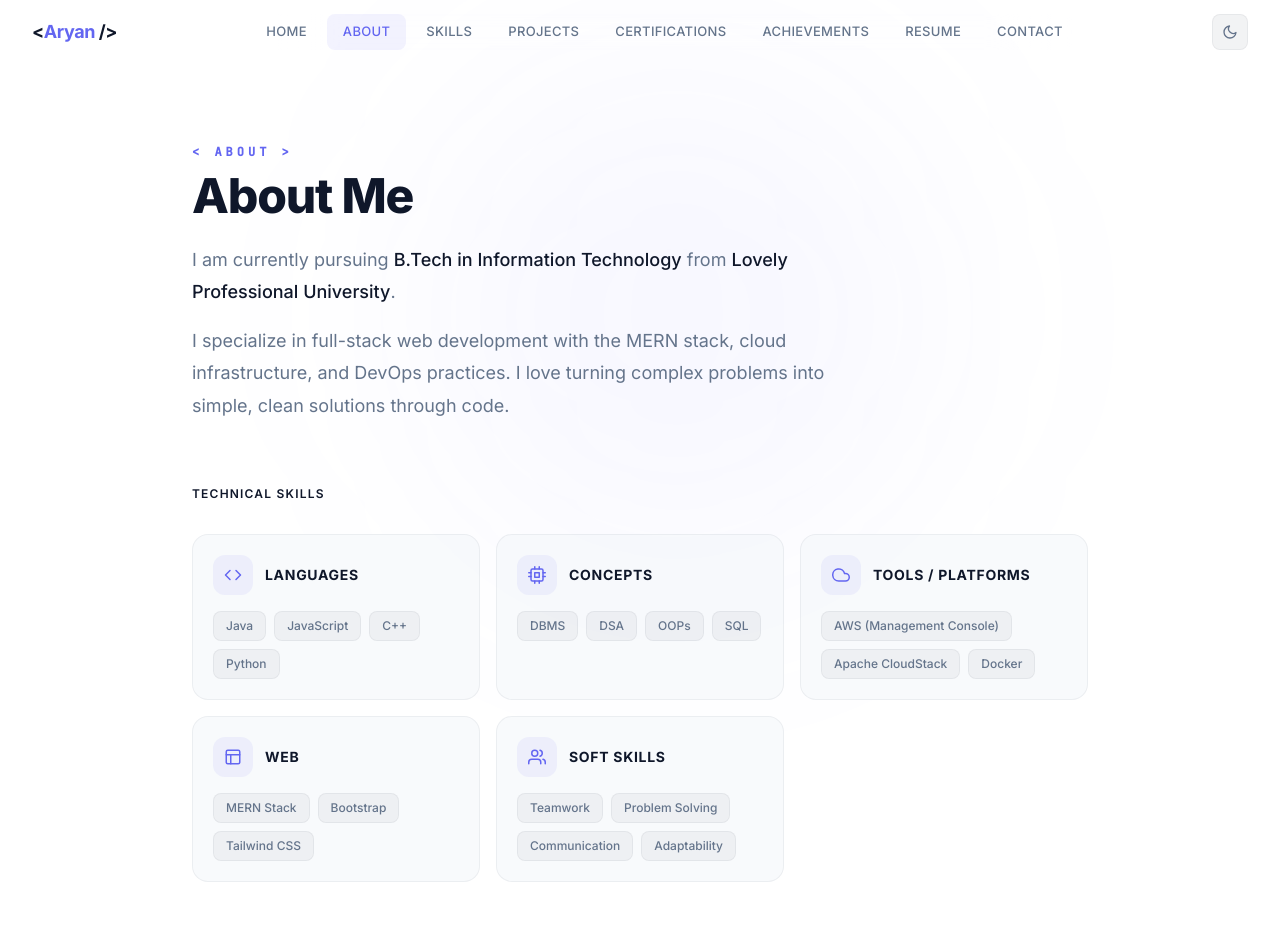
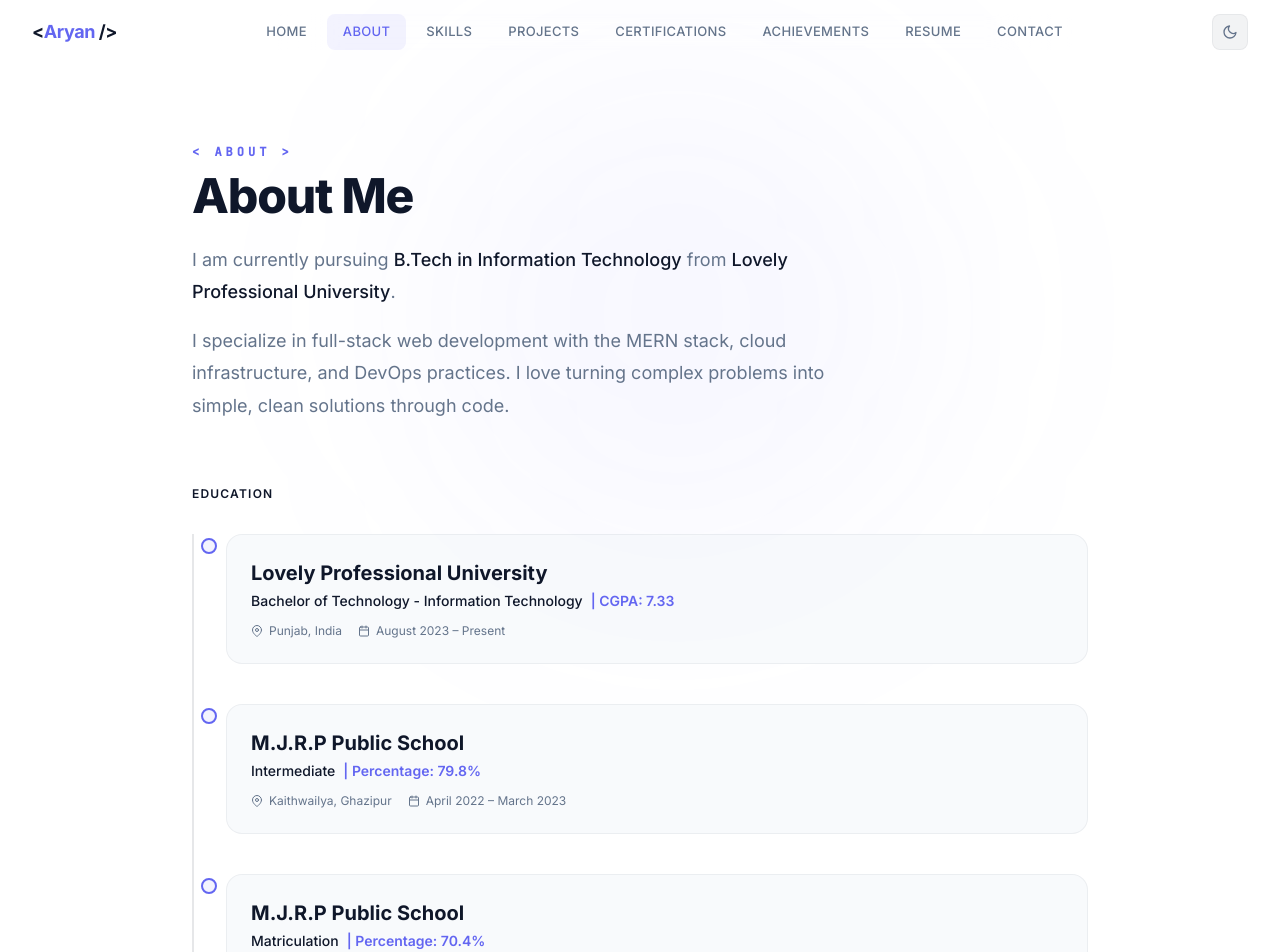
Before and after one commit to aryansinghh1/Portfolio, a React (Vite) app: page /about in a window 1280 px wide. Shown: the top 952 px of the page. Built offline with nearby package versions, Linux system fonts and the light colour scheme.

Commit message:
making changes

```diff
--- a/src/pages/About.jsx
+++ b/src/pages/About.jsx
@@ -1,32 +1,28 @@
 import { motion } from 'framer-motion';
-import { FiCode, FiCloud, FiDatabase, FiLayout, FiCpu, FiUsers } from 'react-icons/fi';
+import { FiBookOpen, FiMapPin, FiCalendar } from 'react-icons/fi';
 
 const About = () => {
-  const skillCategories = [
+  const education = [
     {
-      title: 'Languages',
-      icon: <FiCode size={18} />,
-      skills: ['Java', 'JavaScript', 'C++', 'Python'],
+      institution: 'Lovely Professional University',
+      degree: 'Bachelor of Technology - Information Technology',
+      grade: 'CGPA: 7.33',
+      location: 'Punjab, India',
+      period: 'August 2023 – Present',
     },
     {
-      title: 'Concepts',
-      icon: <FiCpu size={18} />,
-      skills: ['DBMS', 'DSA', 'OOPs', 'SQL'],
+      institution: 'M.J.R.P Public School',
+      degree: 'Intermediate',
+      grade: 'Percentage: 79.8%',
+      location: 'Kaithwailya, Ghazipur',
+      period: 'April 2022 – March 2023',
     },
     {
-      title: 'Tools / Platforms',
-      icon: <FiCloud size={18} />,
-      skills: ['AWS (Management Console)', 'Apache CloudStack', 'Docker'],
-    },
-    {
-      title: 'Web',
-      icon: <FiLayout size={18} />,
-      skills: ['MERN Stack', 'Bootstrap', 'Tailwind CSS'],
-    },
-    {
-      title: 'Soft Skills',
-      icon: <FiUsers size={18} />,
-      skills: ['Teamwork', 'Problem Solving', 'Communication', 'Adaptability'],
+      institution: 'M.J.R.P Public School',
+      degree: 'Matriculation',
+      grade: 'Percentage: 70.4%',
+      location: 'Kaithwaliya, Ghazipur',
+      period: 'April 2020 – March 2021',
     },
   ];
 
@@ -62,41 +58,47 @@ const About = () => {
           </div>
         </motion.div>
 
-        {/* Skills */}
+        {/* Education */}
         <motion.div
           initial={{ opacity: 0, y: 30 }}
           animate={{ opacity: 1, y: 0 }}
           transition={{ duration: 0.6, delay: 0.15 }}
         >
           <h2 className="text-xs font-semibold text-foreground uppercase tracking-widest mb-8">
-            Technical Skills
+            Education
           </h2>
 
-          <div className="grid grid-cols-1 sm:grid-cols-2 lg:grid-cols-3 gap-4">
-            {skillCategories.map((category, index) => (
+          <div className="relative pl-8 border-l-2 border-foreground/10 space-y-10">
+            {education.map((edu, index) => (
               <motion.div
-                key={category.title}
-                className="group p-5 rounded-2xl bg-surface-light/50 border border-foreground/5 hover:border-primary/20 hover:bg-surface-light transition-all duration-500"
-                initial={{ opacity: 0, y: 20 }}
-                whileInView={{ opacity: 1, y: 0 }}
+                key={index}
+                className="group relative"
+                initial={{ opacity: 0, x: -20 }}
+                whileInView={{ opacity: 1, x: 0 }}
                 viewport={{ once: true }}
-                transition={{ duration: 0.3, delay: index * 0.08 }}
+                transition={{ duration: 0.4, delay: index * 0.12 }}
               >
-                <div className="flex items-center gap-3 mb-4">
-                  <div className="w-10 h-10 rounded-xl bg-primary-light flex items-center justify-center text-primary group-hover:bg-primary group-hover:text-white transition-colors duration-300 flex-shrink-0">
-                    {category.icon}
+                {/* Timeline dot */}
+                <div className="absolute -left-[25px] top-1 w-4 h-4 rounded-full bg-primary-light border-2 border-primary group-hover:bg-primary group-hover:scale-125 transition-all duration-300" />
+
+                <div className="p-6 rounded-2xl bg-surface-light/50 border border-foreground/5 hover:border-primary/20 hover:bg-surface-light transition-all duration-500">
+                  <h3 className="text-lg sm:text-xl font-bold text-foreground group-hover:text-primary transition-colors duration-300 mb-1">
+                    {edu.institution}
+                  </h3>
+                  <p className="text-sm text-foreground font-medium mb-3">
+                    {edu.degree}
+                    <span className="text-primary font-semibold ml-2">| {edu.grade}</span>
+                  </p>
+                  <div className="flex flex-wrap items-center gap-4 text-xs text-muted">
+                    <span className="inline-flex items-center gap-1.5">
+                      <FiMapPin size={12} />
+                      {edu.location}
+                    </span>
+                    <span className="inline-flex items-center gap-1.5">
+                      <FiCalendar size={12} />
+                      {edu.period}
+                    </span>
                   </div>
-                  <h3 className="text-sm font-bold text-foreground uppercase tracking-wider">{category.title}</h3>
-                </div>
-                <div className="flex flex-wrap gap-2">
-                  {category.skills.map((skill) => (
-                    <span
-                      key={skill}
-                      className="px-3 py-1.5 text-xs font-medium text-muted bg-foreground/[0.04] border border-foreground/5 rounded-lg group-hover:text-foreground group-hover:border-primary/15 transition-colors duration-300"
-                    >
-                      {skill}
-                    </span>
-                  ))}
                 </div>
               </motion.div>
             ))}
--- a/src/pages/Skills.jsx
+++ b/src/pages/Skills.jsx
@@ -11,7 +11,7 @@ const Skills = () => {
     {
       title: 'Web Development',
       icon: <FiLayout size={18} />,
-      skills: ['MERN Stack', 'React.js', 'Node.js', 'Express.js', 'Bootstrap', 'Tailwind CSS', 'HTML', 'CSS'],
+      skills: ['MERN Stack', 'Bootstrap', 'Tailwind CSS', 'HTML', 'CSS'],
     },
     {
       title: 'Cloud & DevOps',
@@ -21,7 +21,7 @@ const Skills = () => {
     {
       title: 'Databases',
       icon: <FiDatabase size={18} />,
-      skills: ['MongoDB', 'SQL', 'Firebase'],
+      skills: ['MongoDB', 'MySQL'],
     },
     {
       title: 'Core Concepts',
```
